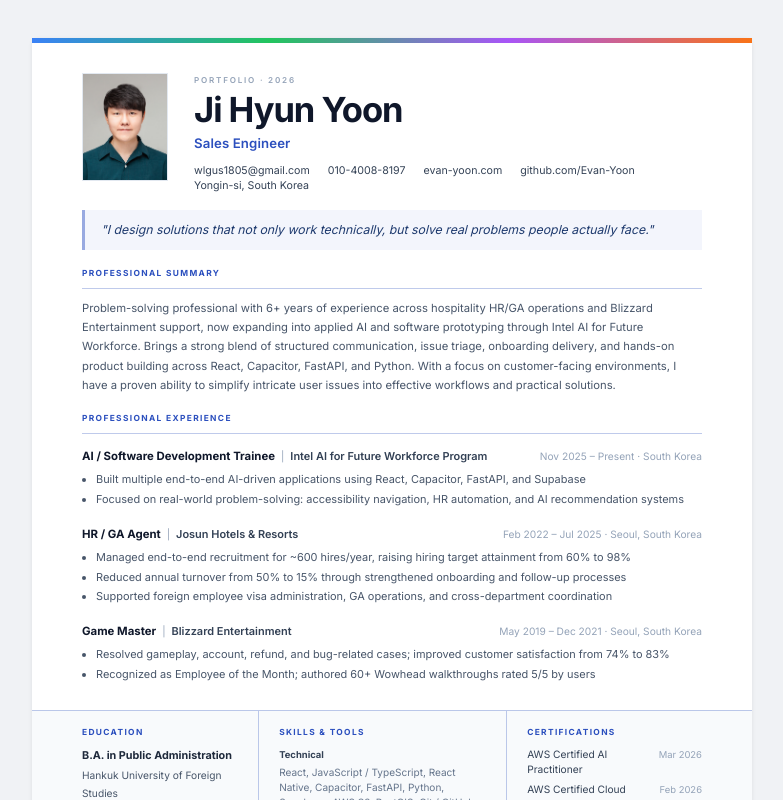
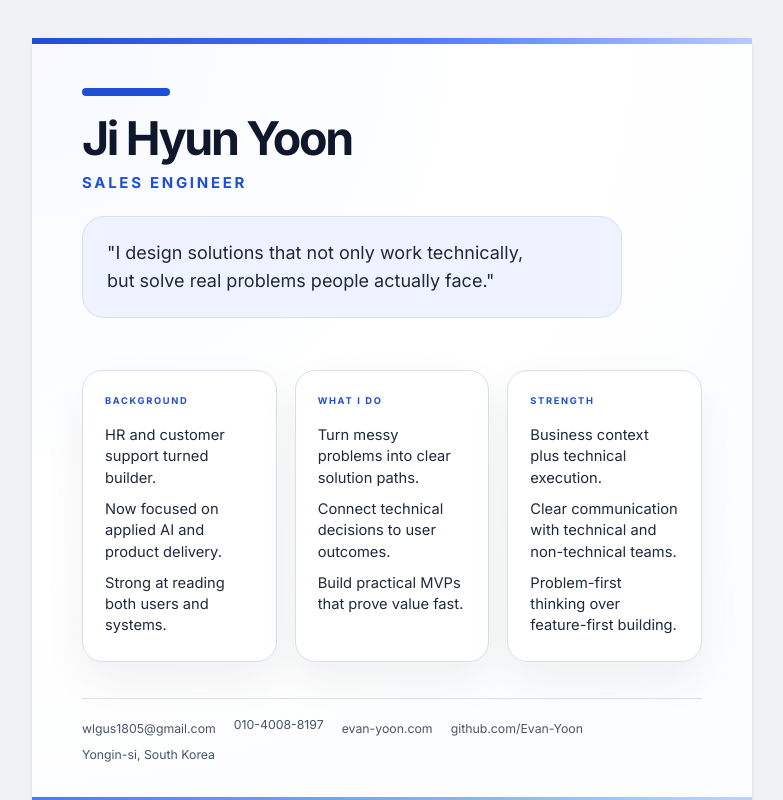
Before and after one commit to Evan-Yoon/portfolio, a React (Vite) app in the folder portfolio-app/: page / in a window 1280 px wide. Shown: the top 800 px of the page, without its empty margins (248-1031 px from the left). Built offline with nearby package versions, Linux system fonts and the light colour scheme.

Commit message:
feat: improving design of Hero Page

```diff
--- /dev/null
+++ b/portfolio-app/src/components/portfolio/HeroOverview.jsx
@@ -0,0 +1,246 @@
+import React from 'react'
+
+const ACCENT = '#1f4fd6'
+const SOFT = '#eef3ff'
+const BORDER = '#d7def2'
+
+function OverviewBlock({ title, lines }) {
+  return (
+    <article
+      style={{
+        background: '#ffffff',
+        border: `1px solid ${BORDER}`,
+        borderRadius: '20px',
+        padding: '22px 22px 24px',
+        minHeight: '180px',
+        boxShadow: '0 18px 44px rgba(15, 23, 42, 0.06)',
+      }}
+    >
+      <p
+        style={{
+          fontSize: '0.62rem',
+          fontWeight: 700,
+          letterSpacing: '0.18em',
+          textTransform: 'uppercase',
+          color: ACCENT,
+          marginBottom: '16px',
+        }}
+      >
+        {title}
+      </p>
+      <div style={{ display: 'grid', gap: '10px' }}>
+        {lines.map((line) => (
+          <p
+            key={line}
+            style={{
+              fontSize: '0.98rem',
+              lineHeight: 1.45,
+              color: '#1e293b',
+              margin: 0,
+            }}
+          >
+            {line}
+          </p>
+        ))}
+      </div>
+    </article>
+  )
+}
+
+function ContactItem({ value, href }) {
+  const content = (
+    <span
+      style={{
+        fontSize: '0.82rem',
+        color: '#475569',
+        lineHeight: 1.3,
+      }}
+    >
+      {value}
+    </span>
+  )
+
+  if (!href) return content
+
+  return (
+    <a
+      href={href}
+      target="_blank"
+      rel="noreferrer"
+      style={{ textDecoration: 'none', color: 'inherit' }}
+    >
+      {content}
+    </a>
+  )
+}
+
+export default function HeroOverview({ profile }) {
+  const {
+    name,
+    title,
+    email,
+    phone,
+    github,
+    githubDisplay,
+    homepage,
+    homepageDisplay,
+    location,
+  } = profile
+
+  const blocks = [
+    {
+      title: 'Background',
+      lines: [
+        'HR and customer support turned builder.',
+        'Now focused on applied AI and product delivery.',
+        'Strong at reading both users and systems.',
+      ],
+    },
+    {
+      title: 'What I Do',
+      lines: [
+        'Turn messy problems into clear solution paths.',
+        'Connect technical decisions to user outcomes.',
+        'Build practical MVPs that prove value fast.',
+      ],
+    },
+    {
+      title: 'Strength',
+      lines: [
+        'Business context plus technical execution.',
+        'Clear communication with technical and non-technical teams.',
+        'Problem-first thinking over feature-first building.',
+      ],
+    },
+  ]
+
+  return (
+    <header
+      className="portfolio-hero"
+      style={{
+        background:
+          'radial-gradient(circle at top left, #f6f9ff 0%, #ffffff 45%, #fbfcfe 100%)',
+        display: 'flex',
+        flexDirection: 'column',
+        WebkitPrintColorAdjust: 'exact',
+        printColorAdjust: 'exact',
+        overflow: 'hidden',
+      }}
+    >
+      <div
+        style={{
+          height: '6px',
+          background: 'linear-gradient(90deg, #1f4fd6 0%, #4f7cff 55%, #b8caff 100%)',
+          flexShrink: 0,
+        }}
+      />
+
+      <div
+        style={{
+          padding: '44px 50px 34px',
+          flex: 1,
+          display: 'flex',
+          flexDirection: 'column',
+        }}
+      >
+        <div
+          style={{
+            display: 'flex',
+            flexDirection: 'column',
+            gap: '20px',
+            marginBottom: '52px',
+          }}
+        >
+          <div
+            style={{
+              width: '88px',
+              height: '8px',
+              borderRadius: '999px',
+              background: ACCENT,
+            }}
+          />
+
+          <div style={{ display: 'grid', gap: '10px' }}>
+            <h1
+              style={{
+                fontSize: '3.1rem',
+                fontWeight: 800,
+                letterSpacing: '-0.05em',
+                lineHeight: 0.95,
+                color: '#0f172a',
+                margin: 0,
+              }}
+            >
+              {name}
+            </h1>
+            <p
+              style={{
+                fontSize: '1rem',
+                fontWeight: 700,
+                letterSpacing: '0.18em',
+                textTransform: 'uppercase',
+                color: ACCENT,
+                margin: 0,
+              }}
+            >
+              {title}
+            </p>
+          </div>
+
+          <div
+            style={{
+              maxWidth: '540px',
+              background: SOFT,
+              border: `1px solid ${BORDER}`,
+              borderRadius: '22px',
+              padding: '22px 24px',
+            }}
+          >
+            <p
+              style={{
+                margin: 0,
+                fontSize: '1.2rem',
+                lineHeight: 1.55,
+                color: '#1e293b',
+                whiteSpace: 'pre-line',
+              }}
+            >
+              {'"I design solutions that not only work technically,\nbut solve real problems people actually face."'}
+            </p>
+          </div>
+        </div>
+
+        <div
+          style={{
+            display: 'grid',
+            gridTemplateColumns: 'repeat(3, minmax(0, 1fr))',
+            gap: '18px',
+            marginBottom: 'auto',
+          }}
+        >
+          {blocks.map((block) => (
+            <OverviewBlock key={block.title} title={block.title} lines={block.lines} />
+          ))}
+        </div>
+
+        <div
+          style={{
+            marginTop: '36px',
+            paddingTop: '18px',
+            borderTop: `1px solid ${BORDER}`,
+            display: 'flex',
+            flexWrap: 'wrap',
+            columnGap: '18px',
+            rowGap: '8px',
+          }}
+        >
+          {email ? <ContactItem value={email} href={`mailto:${email}`} /> : null}
+          {phone ? <ContactItem value={phone} /> : null}
+          {homepageDisplay ? <ContactItem value={homepageDisplay} href={homepage} /> : null}
+          {githubDisplay ? <ContactItem value={githubDisplay} href={github} /> : null}
+          {location ? <ContactItem value={location} /> : null}
+        </div>
+      </div>
+    </header>
+  )
+}
--- a/portfolio-app/src/components/portfolio/PortfolioPage.jsx
+++ b/portfolio-app/src/components/portfolio/PortfolioPage.jsx
@@ -11,7 +11,7 @@ import {
 } from '../../data/portfolioData.js'
 
 import PageWrapper from '../layout/PageWrapper.jsx'
-import Hero       from './Hero.jsx'
+import Hero       from './HeroOverview.jsx'
 import Projects   from './Projects.jsx'
 
 /**
```
Also changed, not shown: 5 other files (tests, documents, lock files or other folders).
